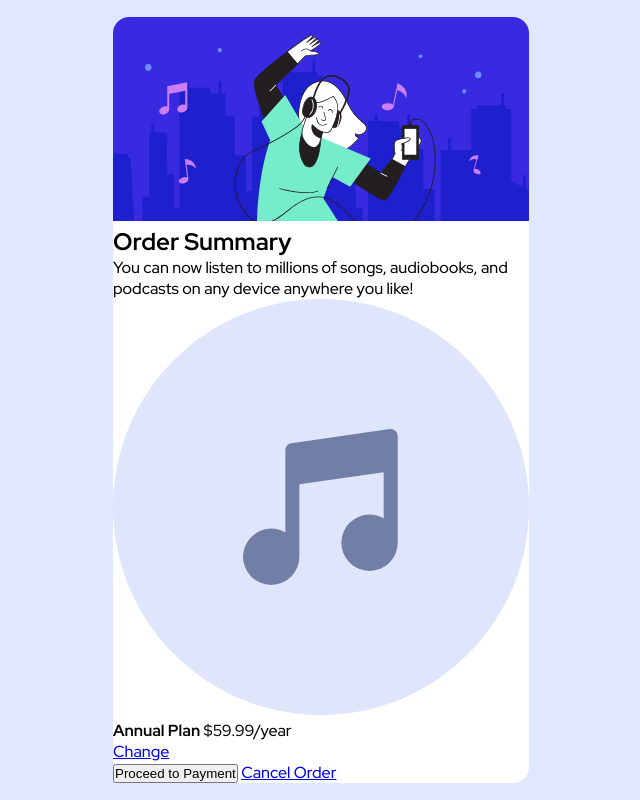
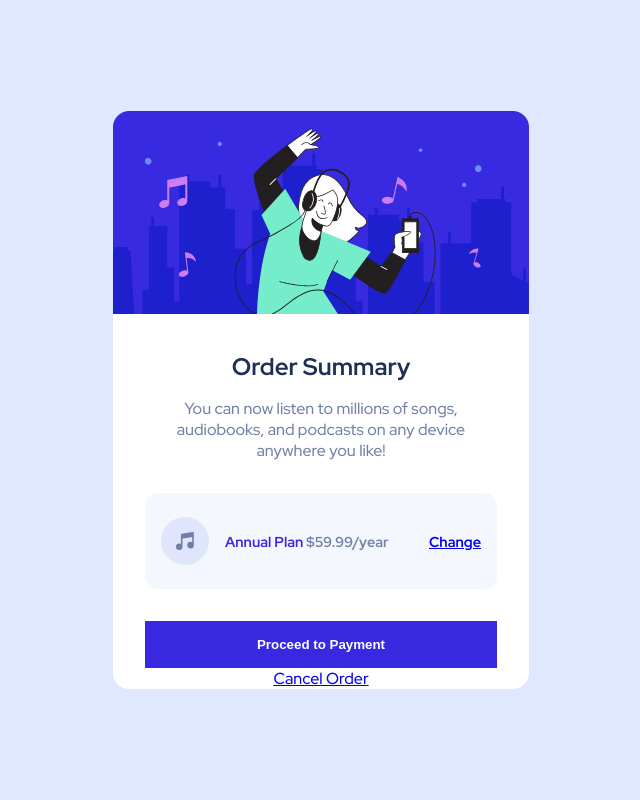
Before and after one commit to brunoalixsousa/second-challenge, a plain HTML site: page order-summary-component-main/index.html in a window 1280 px wide. Shown: the whole page, without its empty margins (319-959 px from the left). Drawn offline with Linux system fonts and the light colour scheme.

Commit message:
Ultimas atualizações

```diff
--- a/order-summary-component-main/css/style.css
+++ b/order-summary-component-main/css/style.css
@@ -24,7 +24,73 @@ main{
     max-width: 416px;
     border-radius: 1rem;
 }
+main section{
+display: flex;
+align-items: center;
+justify-content: center;
+flex-direction: column;
+padding: 0 2rem;
+height: 100%;
+width: 100%;
+
+}
+main section h1 {
+    margin-top: 2rem;
+    margin-bottom: 1rem;
+    color: hsl(223, 47%, 23%);
+}
+main section span {
+    color: hsl(223, 23%, 55%);
+    text-align: center;
+}
+
 main img{
 width: 100%;
 border-radius: 1rem 1rem 0 0;
 }
+main div.information {
+    display: flex;
+    align-items: center;
+    justify-content: space-between;
+    width: 100%;
+    background: hsl(225, 100%, 98%);
+    border-radius: 0.8rem;
+    padding: 1.5rem 1rem;
+    margin: 2rem 0;
+}
+
+main .information .music-price {
+    display: flex;
+    align-items: center;
+}
+main .information.price {
+    display: flex;
+   flex-direction: column;
+}
+
+main .information img {
+    width: 48px;
+    margin-right: 1rem;
+}
+main .information{
+    color: hsl(245, 75%, 52%);
+    font-weight: 600;
+    font-size: 90%;
+    transition: all 0.3s;
+}
+
+main .information  a:hover {
+    color: hsl(223, 47%, 23%) ;
+    text-decoration: none;
+
+}
+main button {
+    cursor: pointer;
+    background: hsl(245, 75%, 52%);
+    color: #FFF;
+    font-weight: 600;
+    border: none;
+    width: 100%;
+    padding: 1rem 0;
+    border-radius: 0.8ren;
+}
```
